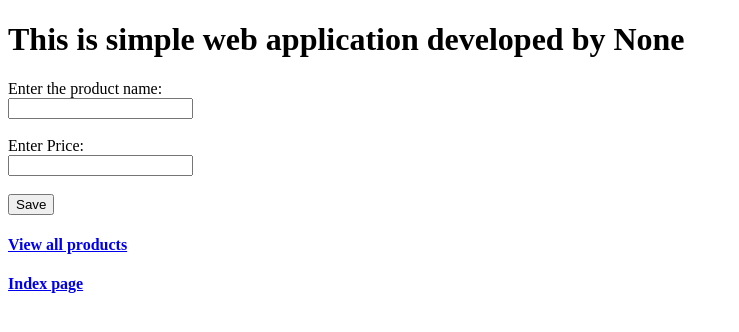
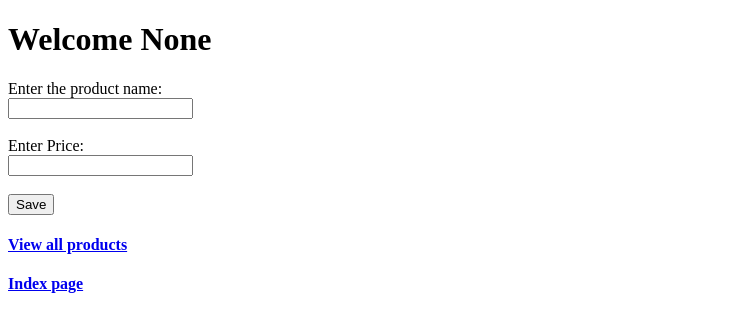
Before and after one commit to vinaydyamaklar/rns-flask-app, a Flask app: page /home in a window 1280 px wide. Shown: the top 332 px of the page, without its empty margins (0-739 px from the left). Run offline with Flask 2, Linux system fonts and the light colour scheme.

Commit message:
message change

```diff
--- a/templates/home.html
+++ b/templates/home.html
@@ -7,9 +7,7 @@
 <body>
     <div>
         {% if user is defined %}
-            <h1>This is simple web application developed by {{ user }}</h1>
-        {% else %}
-            <h1>This is simple web application</h1>
+            <h1>Welcome {{ user }}</h1>
         {% endif %}
     </div>
     {% if error is defined %}
```
